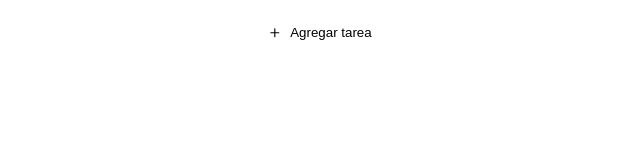
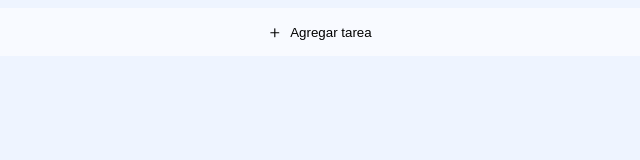
Before and after one commit to Favio1000/Tablero-Kanban, a plain HTML site: page index.html in a window 1280 px wide. Shown: the whole page, without its empty margins (257-897 px from the left). Drawn offline with Linux system fonts and the light colour scheme.

Commit message:
fix: update link path to plantillas folder

```diff
--- a/assets/css/main.css
+++ b/assets/css/main.css
@@ -2,4 +2,4 @@
 @import url(atomos/buttons.css);
 
 /*Plantilla*/
-@import url(plantilas/template.css);
+@import url(plantillas/template.css);
```
